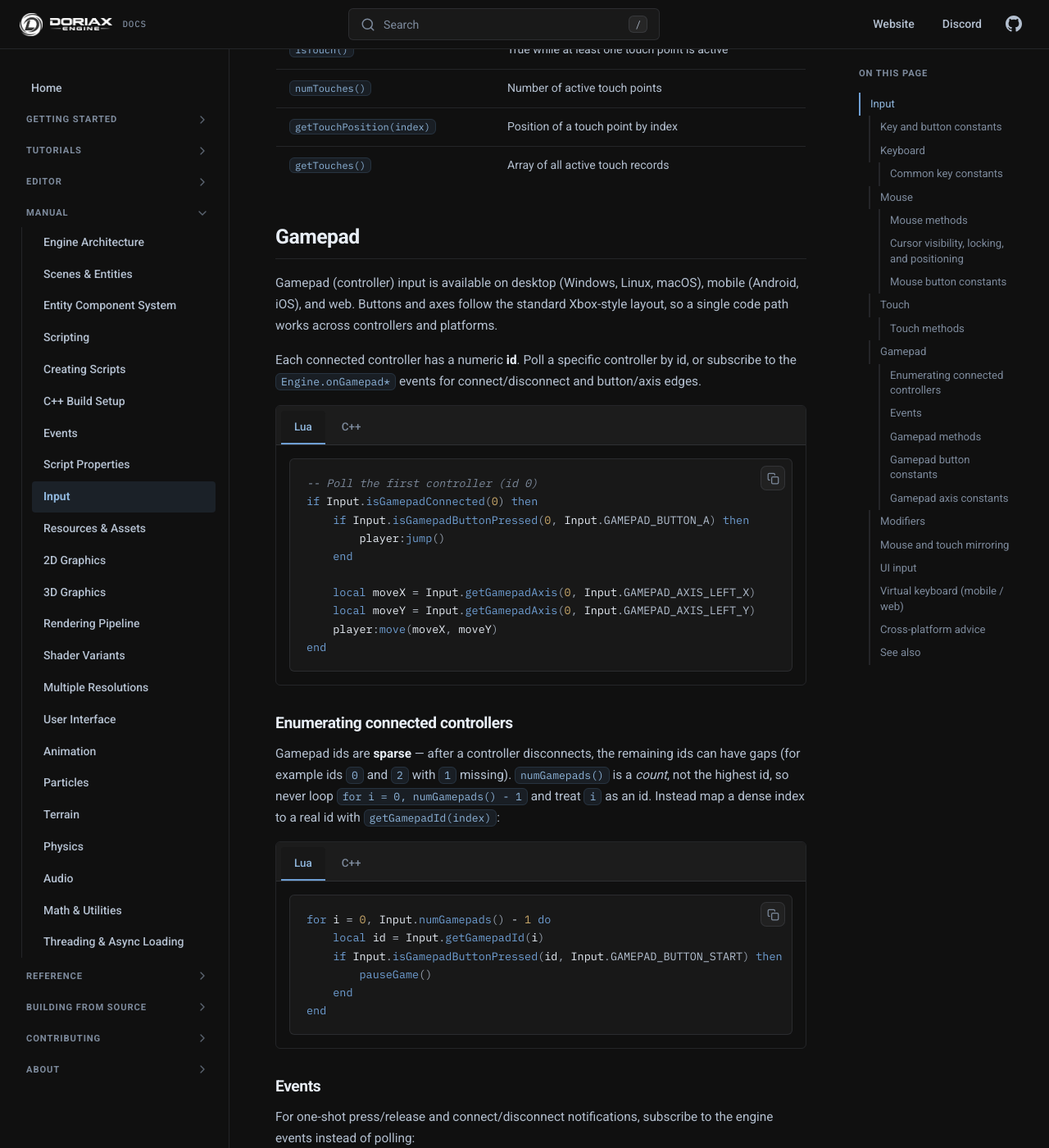
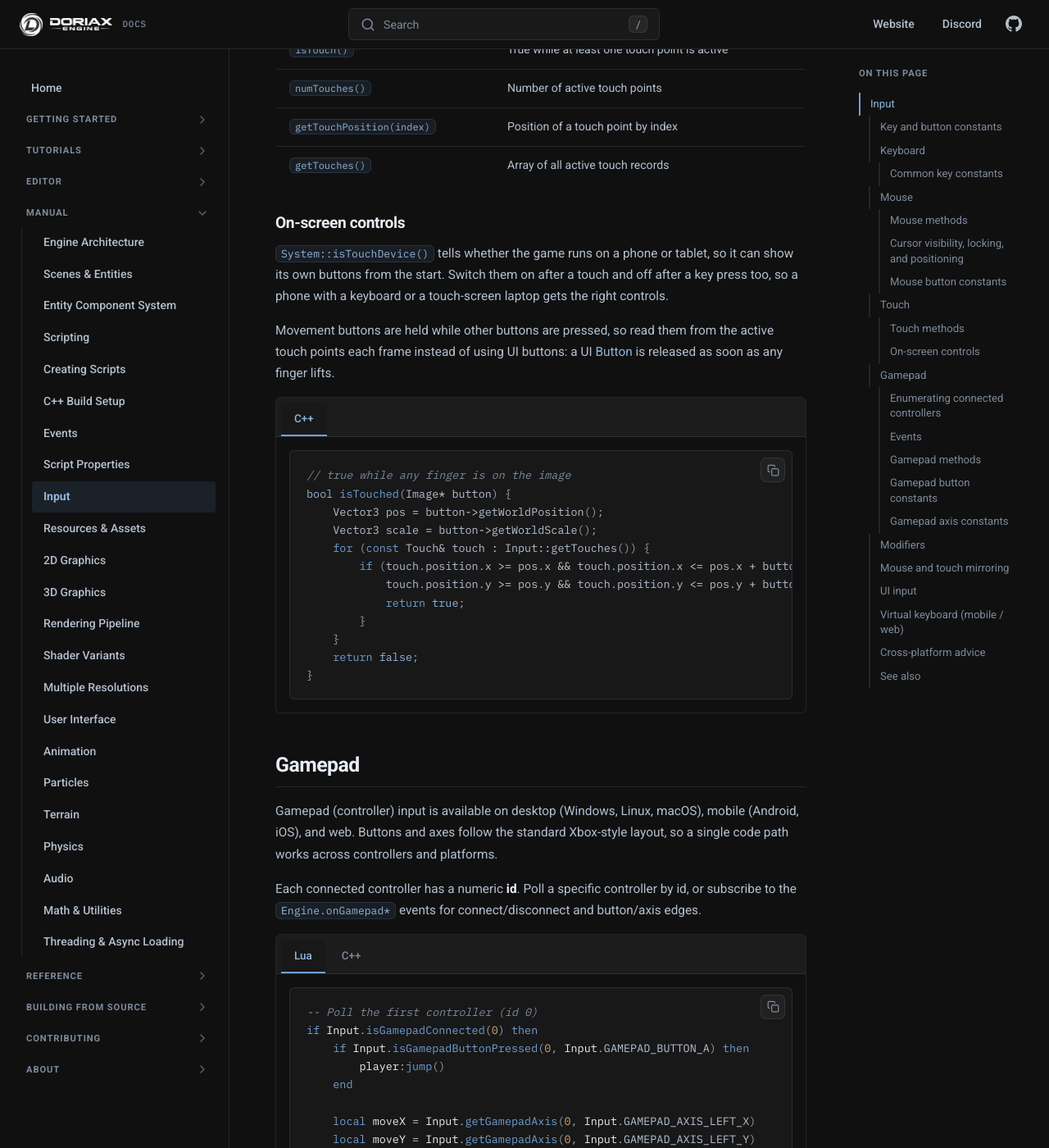
Before and after one commit to doriaxengine/doriax-docs, an MkDocs documentation site: the page built from docs/manual/input.md, in a window 1280 px wide and 1400 px high, scrolled down 4515 px. Shown: the whole window at 82% size. Built offline with MkDocs 1.6.1, drawn with Linux system fonts in a browser that asks for light colours; comment, search, counter and statistics services are not loaded.

Commit message:
Doc touch device detection and on-screen controls

````diff
--- a/docs/manual/input.md
+++ b/docs/manual/input.md
@@ -212,6 +212,34 @@ single-touch to also fire mouse events.
 | `numTouches()` | Number of active touch points |
 | `getTouchPosition(index)` | Position of a touch point by index |
 | `getTouches()` | Array of all active touch records |
+
+### On-screen controls
+
+[`System::isTouchDevice()`](../reference/classes/system.md#istouchdevice) tells whether the
+game runs on a phone or tablet, so it can show its own buttons from the start. Switch them
+on after a touch and off after a key press too, so a phone with a keyboard or a touch-screen
+laptop gets the right controls.
+
+Movement buttons are held while other buttons are pressed, so read them from the active
+touch points each frame instead of using UI buttons: a UI [Button](../reference/classes/button.md)
+is released as soon as any finger lifts.
+
+=== "C++"
+
+    ```cpp
+    // true while any finger is on the image
+    bool isTouched(Image* button) {
+        Vector3 pos = button->getWorldPosition();
+        Vector3 scale = button->getWorldScale();
+        for (const Touch& touch : Input::getTouches()) {
+            if (touch.position.x >= pos.x && touch.position.x <= pos.x + button->getWidth() * scale.x &&
+                touch.position.y >= pos.y && touch.position.y <= pos.y + button->getHeight() * scale.y) {
+                return true;
+            }
+        }
+        return false;
+    }
+    ```
 
 ## Gamepad
 
````
Also changed, not shown: docs/reference/classes/system.md (+28 -0 lines).
